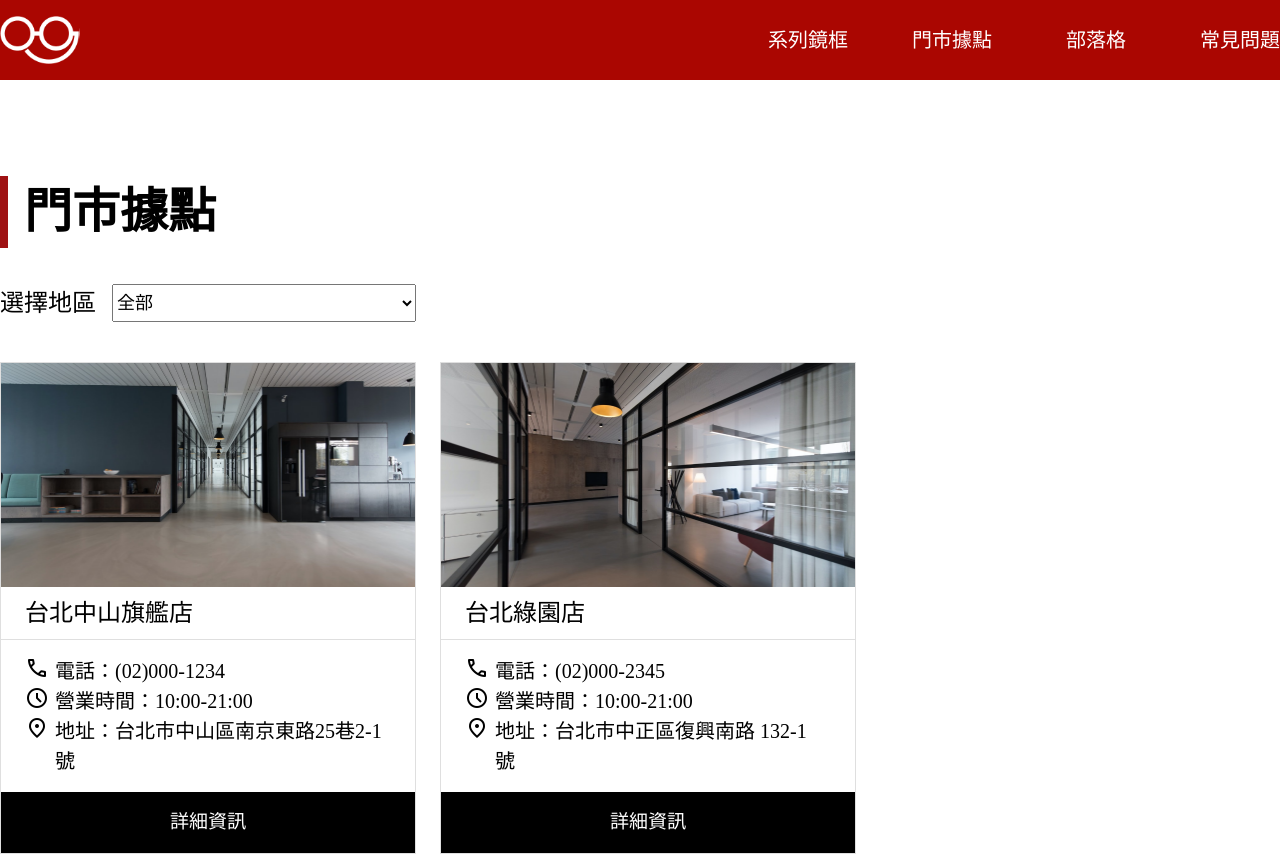
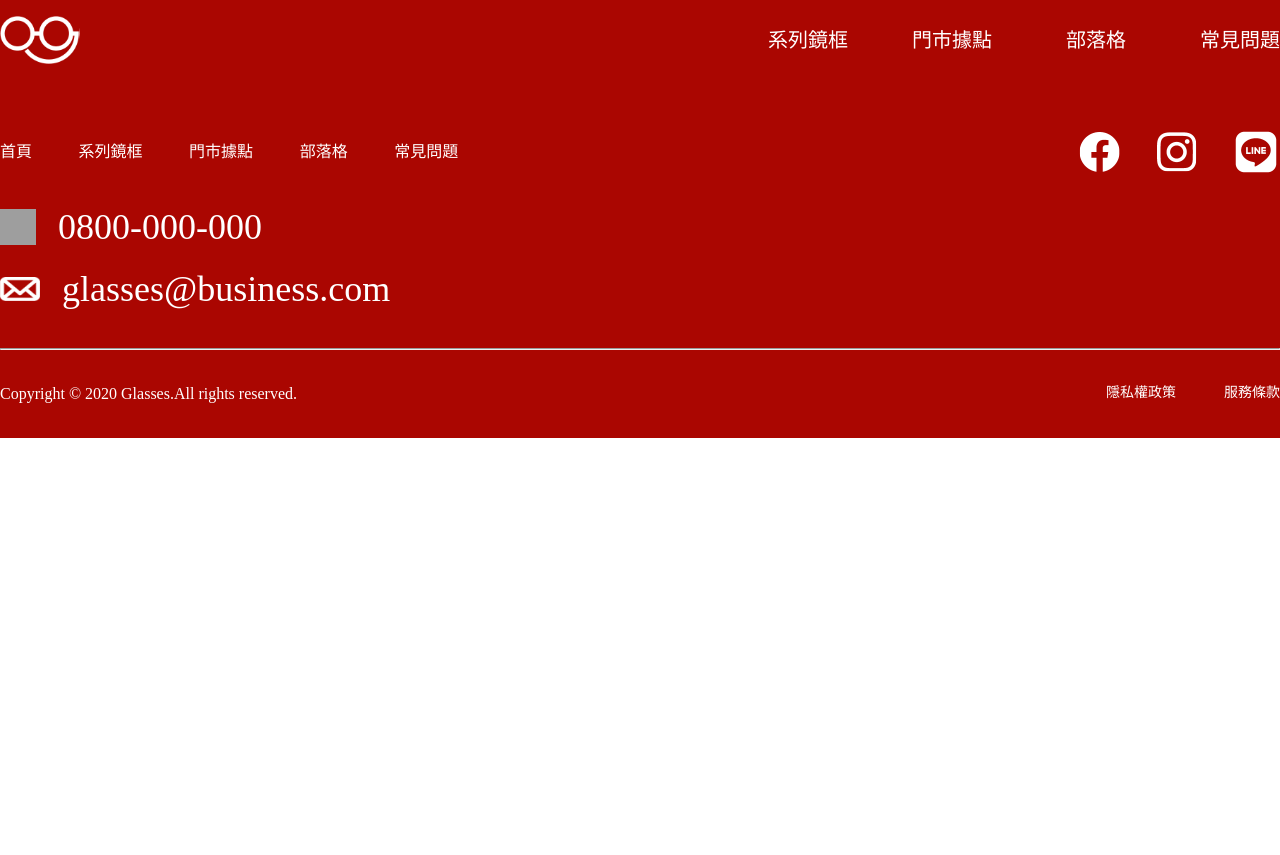
Before and after one commit to Feijai/glassHomePage, a React (Create React App) app: page /glassHomePage/location/detail in a window 1280 px wide. Shown: the top 855 px of the page. After the commit the page ends 800 px from the top, so only its background shows below. Built offline with nearby package versions, Linux system fonts and the light colour scheme; grey boxes are pictures that could not be loaded; a web font is replaced by a local one.

Commit message:
修正路由

```diff
--- a/public/index.html
+++ b/public/index.html
@@ -12,7 +12,6 @@
       manifest.json provides metadata used when your web app is installed on a
       user's mobile device or desktop. See https://developers.google.com/web/fundamentals/web-app-manifest/
     -->
-  <link rel="manifest" href="./manifest.json" />
   <!--
       Notice the use of %PUBLIC_URL% in the tags above.
       It will be replaced with the URL of the `public` folder during the build.
--- a/src/Pages/Loaction/LocationDetail.tsx
+++ b/src/Pages/Loaction/LocationDetail.tsx
@@ -1,10 +1,12 @@
 import React from "react";
 import styled from "styled-components";
-
+import { useLocation } from 'react-router-dom'
 const LocationDetailCss = styled.div`
 
 `
-const LocationDetail = () => {
+const LocationDetail = (props: any) => {
+    const location = useLocation()
+
     return <></>
 }
 
--- a/src/Pages/Loaction/index.tsx
+++ b/src/Pages/Loaction/index.tsx
@@ -1,5 +1,6 @@
 import React, { useState } from 'react'
 import styled from 'styled-components'
+import { useNavigate } from 'react-router-dom'
 import p1 from '../../assets/store-1.png'
 import p2 from '../../assets/store-2.png'
 import p3 from '../../assets/store-3.png'
@@ -113,8 +114,10 @@ interface dataProps {
 }
 
 const Card: React.FC<dataProps> = (data) => {
-    const handleOnClick=() =>{
-
+    const navigate = useNavigate()
+    const handleOnClick = () => {
+        console.log(123)
+        navigate("/glassHomePage/location/detail", { replace: true, state: { ...data } });
     }
     return (
         <div className="card">
@@ -137,8 +140,8 @@ const Card: React.FC<dataProps> = (data) => {
                     </li>
                 </ul>
                 <div className='detail globalWordWhite globalInputBlack dfjccaic s19'
-                    onClick={()=>{handleOnClick()}}
-                    >詳細資訊</div>
+                    onClick={() => { handleOnClick() }}
+                >詳細資訊</div>
             </div>
         </div>
     )
@@ -151,8 +154,8 @@ const HeaderSelect: React.FC<HeaderSelectProps> = ({ sel, setSel }) => {
             <div className='dflex mgTop36 select'>
                 <h2 className='s24'>選擇地區</h2>
                 <select value={sel} onChange={(e) => { setSel(e.target.value) }} className='s18'>
-                    <option selected value="all">全部</option>
-                    <option selected value="tp">台北市</option>
+                    <option value="all">全部</option>
+                    <option value="tp">台北市</option>
                     <option value="tc">台中市</option>
                     <option value="kh">高雄市</option>
                 </select>
@@ -179,8 +182,8 @@ const Location: React.FC = () => {
         <div className="container mgTop96 mgBot80">
             <HeaderSelect sel={sel} setSel={setSel} />
             <div className='cards'>
-                {dataprocess(dataArray, sel).map((data) => {
-                    return <Card {...data} />
+                {dataprocess(dataArray, sel).map((data, idx) => {
+                    return <Card {...data} key={idx} />
                 })}
             </div>
         </div>
--- a/src/router/routes.tsx
+++ b/src/router/routes.tsx
@@ -15,22 +15,8 @@ const routes: RouteObject[] = [
     children: [
       { index: true, element: <Home /> },
       { path: "/glassHomePage/classFrame", element: <GlassFrame /> },
-      // {
-      //   path: "/courses",
-      //   element: <Courses />,
-      //   children: [
-      //     { index: true, element: <CoursesIndex /> },
-      //     { path: "/courses/:id", element: <Course /> },
-      //   ],
-      // },
-      {
-        path: '/glassHomePage/location', element: <Location />,
-        children: [
-          { index: true, element: <Location /> },
-          { path: "/glassHomePage/location/detail", element: <LocationDetail /> },
-        ],
-      },
-
+      { path: '/glassHomePage/location', element: <Location />, },
+      { path: "/glassHomePage/location/detail", element: <LocationDetail /> },
       { path: '/glassHomePage/question', element: <Question /> },
       { path: "*", element: <ErrorPage /> },
     ],
```
